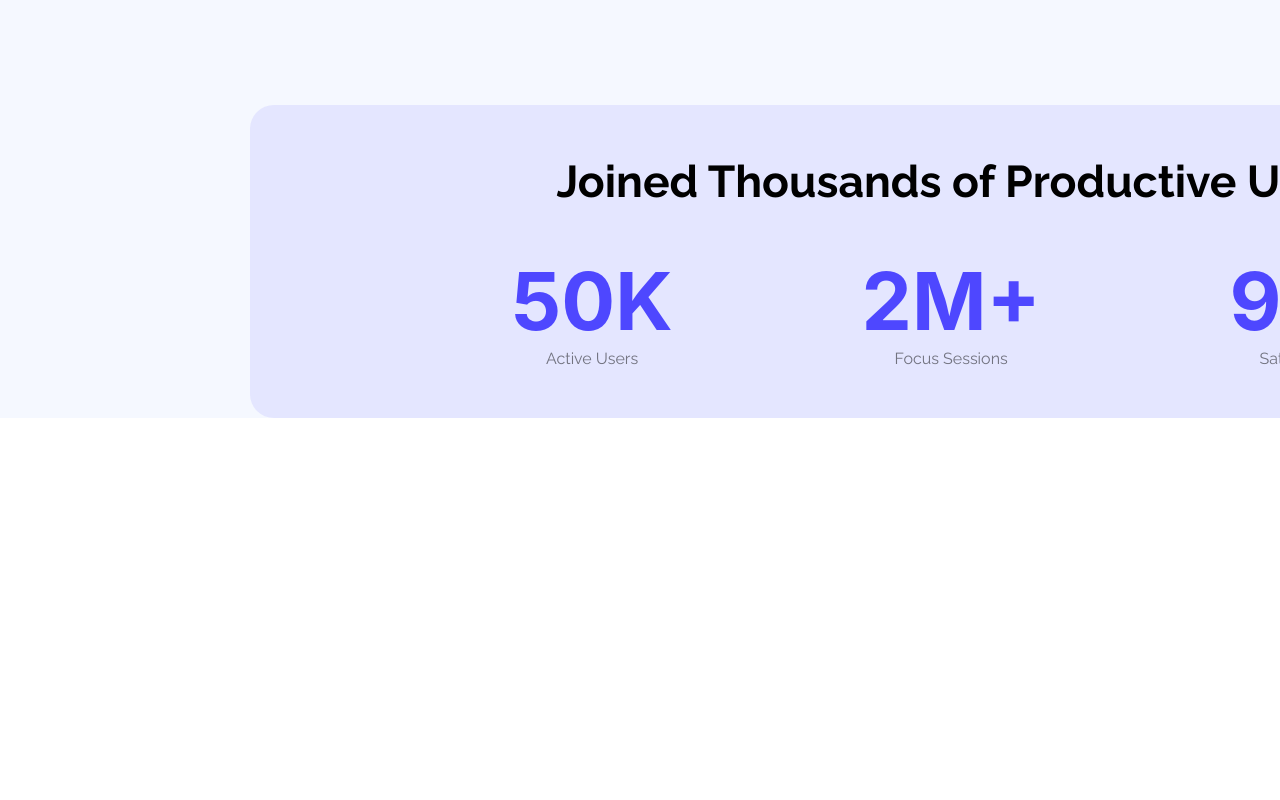
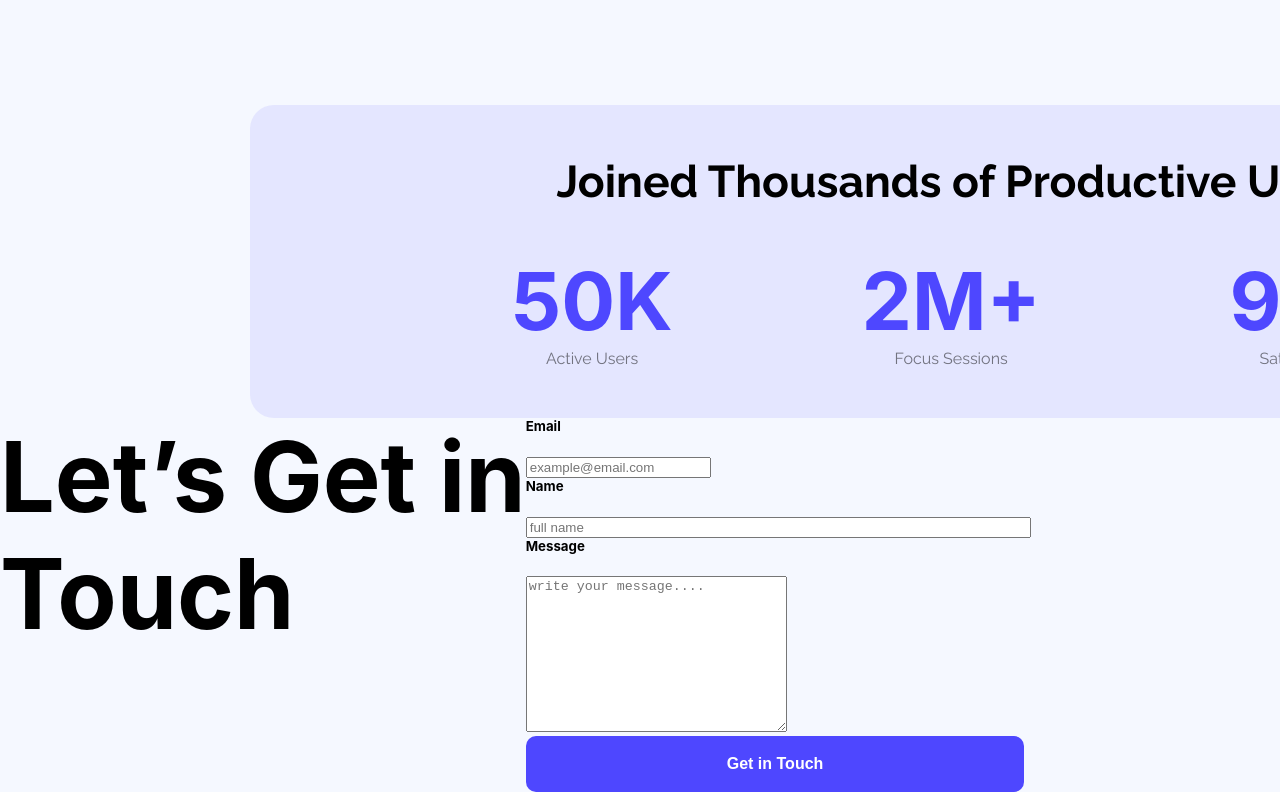
Before and after one commit to Zahin1033/pg-assign1, a plain HTML site: page index.html in a window 1280 px wide. Shown: the part 1256-2056 px from the top of the page. Before the commit the page ends 1682 px from the top, so only its background shows below. Drawn offline with Linux system fonts and the light colour scheme.

Commit message:
get in touch half added

```diff
--- a/index.html
+++ b/index.html
@@ -70,6 +70,24 @@
           </div>
           </section>
 
+          <!-- Let's get in touch section -->
+           <section class="contact">
+            <div class="contact-columns">
+                <div class="contact-column contact-title">Let’s Get in <br> Touch</div>
+                <div class="contact-column2">
+                    <form action="">
+                        <h5>Email</h5>
+                        <input type="email" name="" placeholder="example@email.com" id="">
+                        <h5>Name</h5>
+                        <input type="text" name="" placeholder="full name" id="">
+                        <h5>Message</h5>
+                        <textarea name="" placeholder="write your message...." id="" cols="30" rows="10"></textarea>
+                        <input class="btn-primary btn-submit" type="submit" value="Get in Touch">
+                    </form>
+                </div>
+            </div>
+           </section>
+
     </main>
     <footer>
 
--- a/styles/design.css
+++ b/styles/design.css
@@ -1,4 +1,4 @@
-*{
+* {
     margin-top: 0px;
     margin-left: 0px;
     margin-right: 0px;
@@ -6,13 +6,13 @@
 }
 
 /* shared styles */
-.raleway-font-normal{
+.raleway-font-normal {
     font-family: "Raleway", sans-serif;
     font-optical-sizing: auto;
     font-style: normal;
 }
 
-.btn-primary{
+.btn-primary {
     border-radius: 10px;
     background-color: #4E47FF;
     color: white;
@@ -22,7 +22,8 @@
     border: none;
     transition-duration: 0.4s;
 }
-.btn-primary:hover{
+
+.btn-primary:hover {
     background-color: white;
     border: 1px solid #4E47FF;
     color: #4E47FF;
@@ -30,74 +31,86 @@
 }
 
 /* header styles */
-.logo{
+.logo {
     color: #4E47FF;
     font-size: 34px;
     font-weight: 900;
 
 }
-.upper-header{
+
+.upper-header {
     display: flex;
     justify-content: space-between;
     padding: 50px 150px;
 }
-.btn-logo{
+
+.btn-logo {
     height: 48px;
     padding: 12px 36px;
     border: none;
 }
-.header{
+
+.header {
     background-image: url('../images/Hero-bg.png');
     width: 100%;
     align-items: center;
 }
-.banner-title{
+
+.banner-title {
     color: #252432;
     font-size: 65px;
     font-weight: bold;
     text-align: center;
 
 }
-.lower-header{
+
+.lower-header {
     padding: 152px 267.5px;
 
 }
-.btn-banner{
+
+.btn-banner {
     margin-top: 37px;
     margin-left: 565.5px;
     margin-right: 365.5px;
     padding: 12px 36px;
 }
+
 /* main styles */
-.main{
+.main {
     background-color: #f5f8ff;
 }
 
 /* Action styles */
-.action{
+.action {
     display: flex;
     justify-content: space-around;
     padding-top: 116px;
 }
-.action-title{
+
+.action-title {
     font-size: 42px;
     font-weight: bold;
 }
-.action-sub-title{
+
+.action-sub-title {
     color: rgba(37, 36, 50, 0.5);
     font-size: 24px;
     margin-top: 23px;
 }
-.action-image{
+
+.action-image {
     border: none;
     border-radius: 48px;
 }
-.btn-action{
+
+.btn-action {
     padding: 12px 36px;
     margin-top: 23px;
 }
+
 /* Productive user styles */
-.productive-user{
+.productive-user {
     background-color: rgba(78, 71, 255, 0.1);
     width: 1140px;
     margin-top: 116px;
@@ -107,13 +120,15 @@
     padding: 50px 142px;
     margin-left: 250px;
 }
-.pro-title{
+
+.pro-title {
     font-size: 38px;
     font-weight: bold;
     text-align: center;
     padding: 0px 45px;
 }
-.pro-header{
+
+.pro-header {
 
 
     font-family: "Inter", sans-serif;
@@ -123,12 +138,41 @@
     font-size: 80px;
     color: #4E47FF;
 }
-.pro-columns{
+
+.pro-columns {
     display: flex;
     justify-content: space-between;
     text-align: center;
 }
-.pro-sub-header{
+
+.pro-sub-header {
     color: rgba(0, 0, 0, 0.5);
 
 }
+
+/* Contact styles */
+.contact {
+    font-family: "Inter", sans-serif;
+    font-optical-sizing: auto;
+    font-weight: bold;
+    font-style: normal;
+
+}
+
+.contact-columns {
+    display: flex;
+}
+
+.contact-title {
+    font-size: 97px;
+    font-weight: bold;
+}
+
+.btn-submit {
+    padding: 19px 201px;
+    display: block;
+}
+
+main input[type="text"] {
+    width: 497px;
+}
```
Lines whose indentation alone changed are shown as unchanged.
